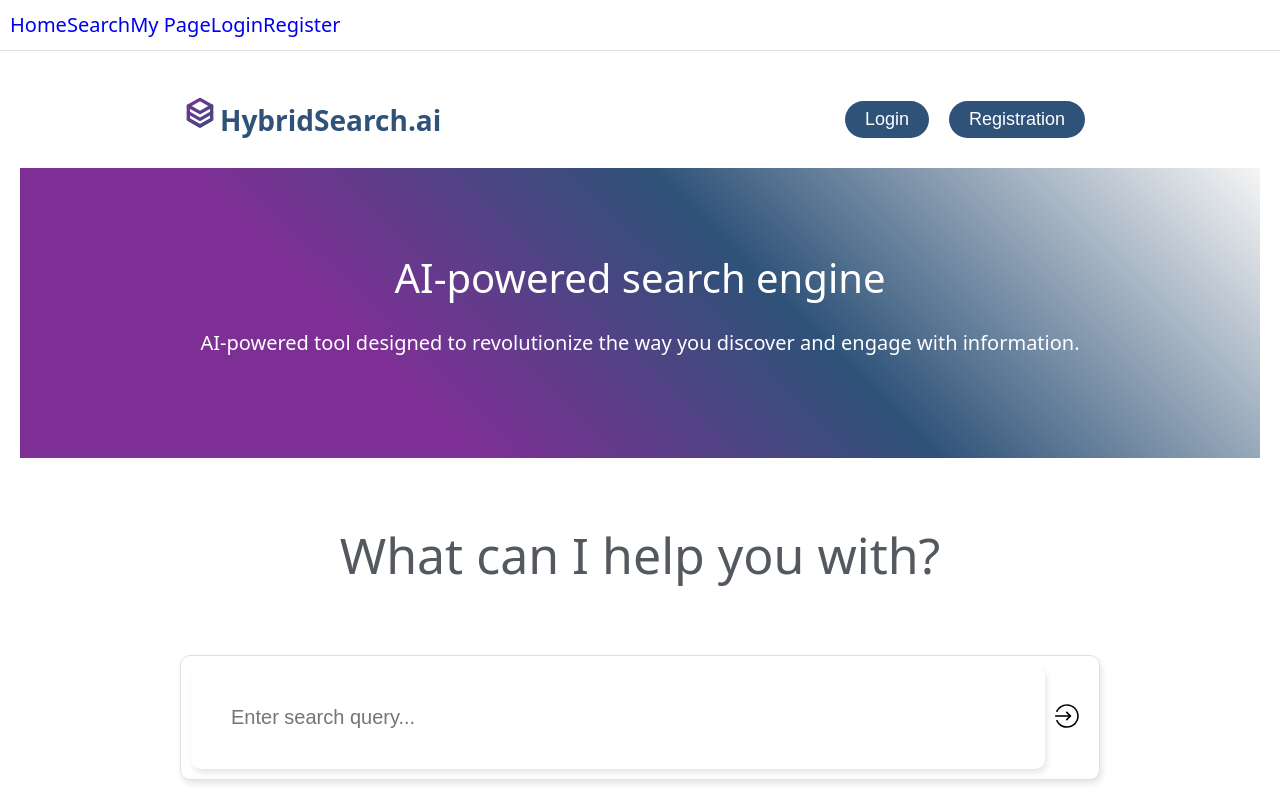
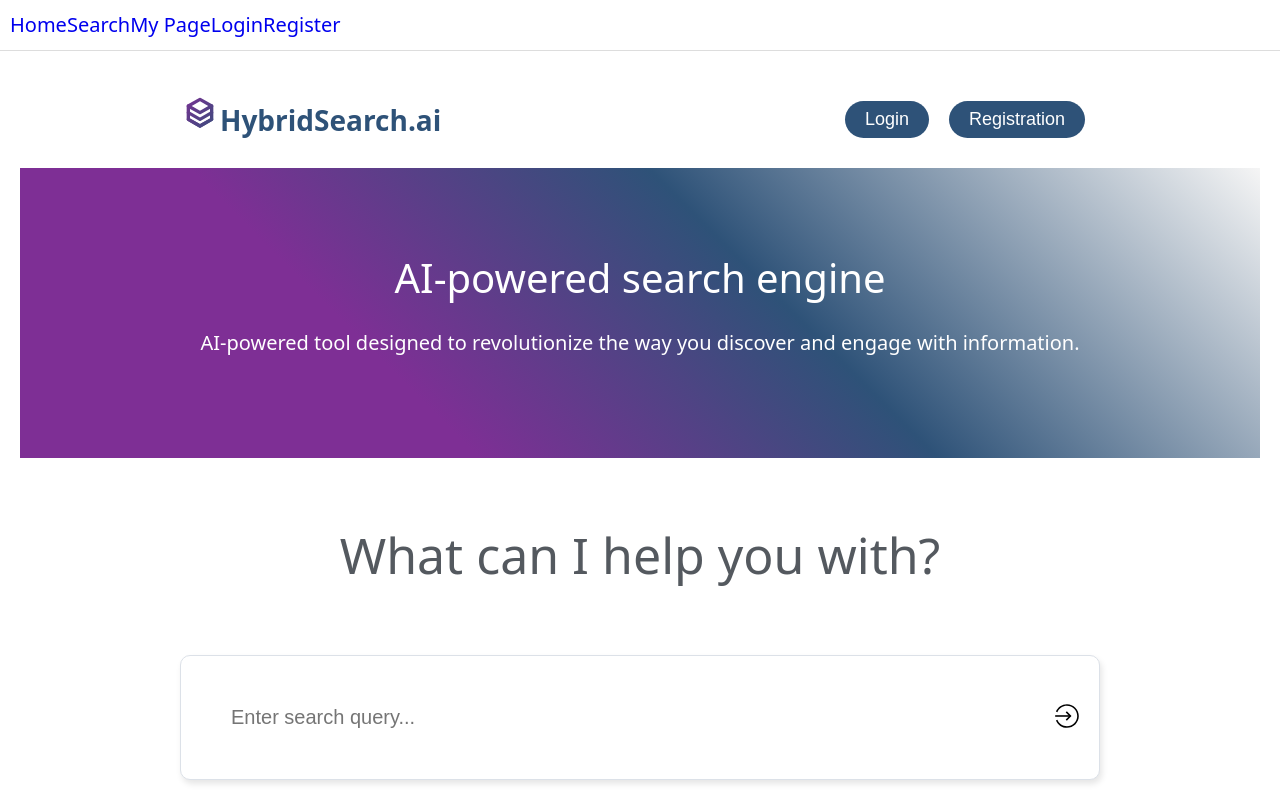
Before and after one commit to Hussein-Ali-Shamarti/Bachelor-SearchMotor, a React (Create React App) app in the folder frontend/: page / in a window 1280 px wide. Shown: the top 800 px of the page. Built offline with nearby package versions, Linux system fonts and the light colour scheme.

Commit message:
Removed unexpected box-shadow from search input field.

```diff
--- a/frontend/src/assets/styles/HomePage.css
+++ b/frontend/src/assets/styles/HomePage.css
@@ -40,7 +40,7 @@
   padding: 10px;
   border: var(--color-grey-border-light-thin);
   border-radius: 10px;
-  box-shadow: var(--color-shadow-light);
+
 }
 
 /* Infobox styles */
```
